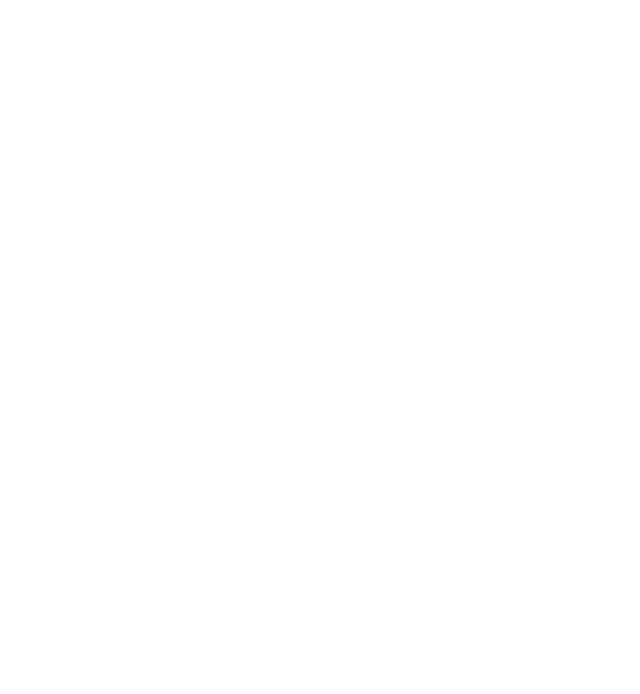
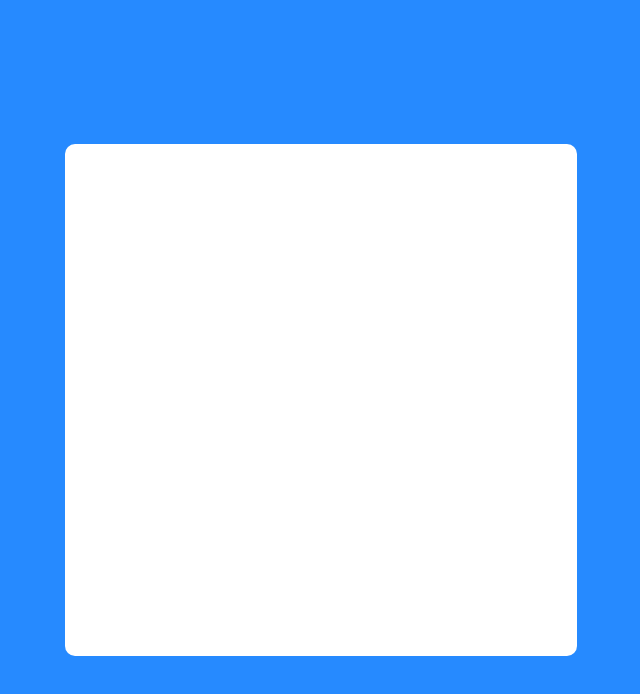
Before and after one commit to Nitesh058Raj/Educate_FE, an Angular app: page / in a window 1280 px wide. Shown: the top 694 px of the page, without its empty margins (319-959 px from the left). Built offline with nearby package versions, Linux system fonts and the light colour scheme.

Commit message:
Created educate module; Initialized login component; Global style modified;

```diff
--- a/src/app/app.component.html
+++ b/src/app/app.component.html
@@ -0,0 +1 @@
+<app-educate></app-educate>
--- a/src/app/app.module.ts
+++ b/src/app/app.module.ts
@@ -3,10 +3,11 @@
 
 import { AppRoutingModule } from './app-routing.module';
 import { AppComponent } from './app.component';
+import { EducateModule } from './educate/educate.module';
 
 @NgModule({
   declarations: [AppComponent],
-  imports: [BrowserModule, AppRoutingModule],
+  imports: [BrowserModule, AppRoutingModule, EducateModule],
   providers: [],
   bootstrap: [AppComponent],
 })
--- /dev/null
+++ b/src/app/educate/components/login/login.component.html
@@ -0,0 +1,3 @@
+<div class="login-container">
+  <div class="white-container"></div>
+</div>
--- /dev/null
+++ b/src/app/educate/components/login/login.component.scss
@@ -0,0 +1,16 @@
+.login-container {
+  height: 100vh;
+  width: auto;
+  background-color: #268aff;
+
+  display: flex;
+  align-items: center;
+  justify-content: center;
+}
+
+.white-container {
+  height: 512px;
+  width: 512px;
+  background-color: #ffffff;
+  border-radius: 10px;
+}
--- /dev/null
+++ b/src/app/educate/components/login/login.component.ts
@@ -0,0 +1,15 @@
+import { Component, OnInit } from '@angular/core';
+
+@Component({
+  selector: 'app-login',
+  templateUrl: './login.component.html',
+  styleUrls: ['./login.component.scss']
+})
+export class LoginComponent implements OnInit {
+
+  constructor() { }
+
+  ngOnInit(): void {
+  }
+
+}
--- /dev/null
+++ b/src/app/educate/educate.component.html
@@ -0,0 +1 @@
+<app-login></app-login>
--- /dev/null
+++ b/src/app/educate/educate.component.ts
@@ -0,0 +1,15 @@
+import { Component, OnInit } from '@angular/core';
+
+@Component({
+  selector: 'app-educate',
+  templateUrl: './educate.component.html',
+  styleUrls: ['./educate.component.scss']
+})
+export class EducateComponent implements OnInit {
+
+  constructor() { }
+
+  ngOnInit(): void {
+  }
+
+}
--- a/src/index.html
+++ b/src/index.html
@@ -1,11 +1,11 @@
-<!doctype html>
+<!DOCTYPE html>
 <html lang="en">
   <head>
-  <meta charset="utf-8">
+    <meta charset="utf-8" />
     <title>EducateFE</title>
-  <base href="/">
-  <meta name="viewport" content="width=device-width, initial-scale=1">
-  <link rel="icon" type="image/x-icon" href="favicon.ico">
+    <base href="/" />
+    <meta name="viewport" content="width=device-width, initial-scale=1" />
+    <link rel="icon" type="image/x-icon" href="favicon.ico" />
   </head>
   <body>
     <app-root></app-root>
--- a/src/styles.scss
+++ b/src/styles.scss
@@ -1 +1,5 @@
 /* You can add global styles to this file, and also import other style files */
+* {
+  margin: 0;
+  padding: 0;
+}
```
Also changed, not shown: src/app/educate/educate.module.ts (added, +11 -0 lines), src/app/educate/educate.component.scss (added), 2 other files (tests, documents, lock files or other folders). Lines whose indentation alone changed are shown as unchanged.
